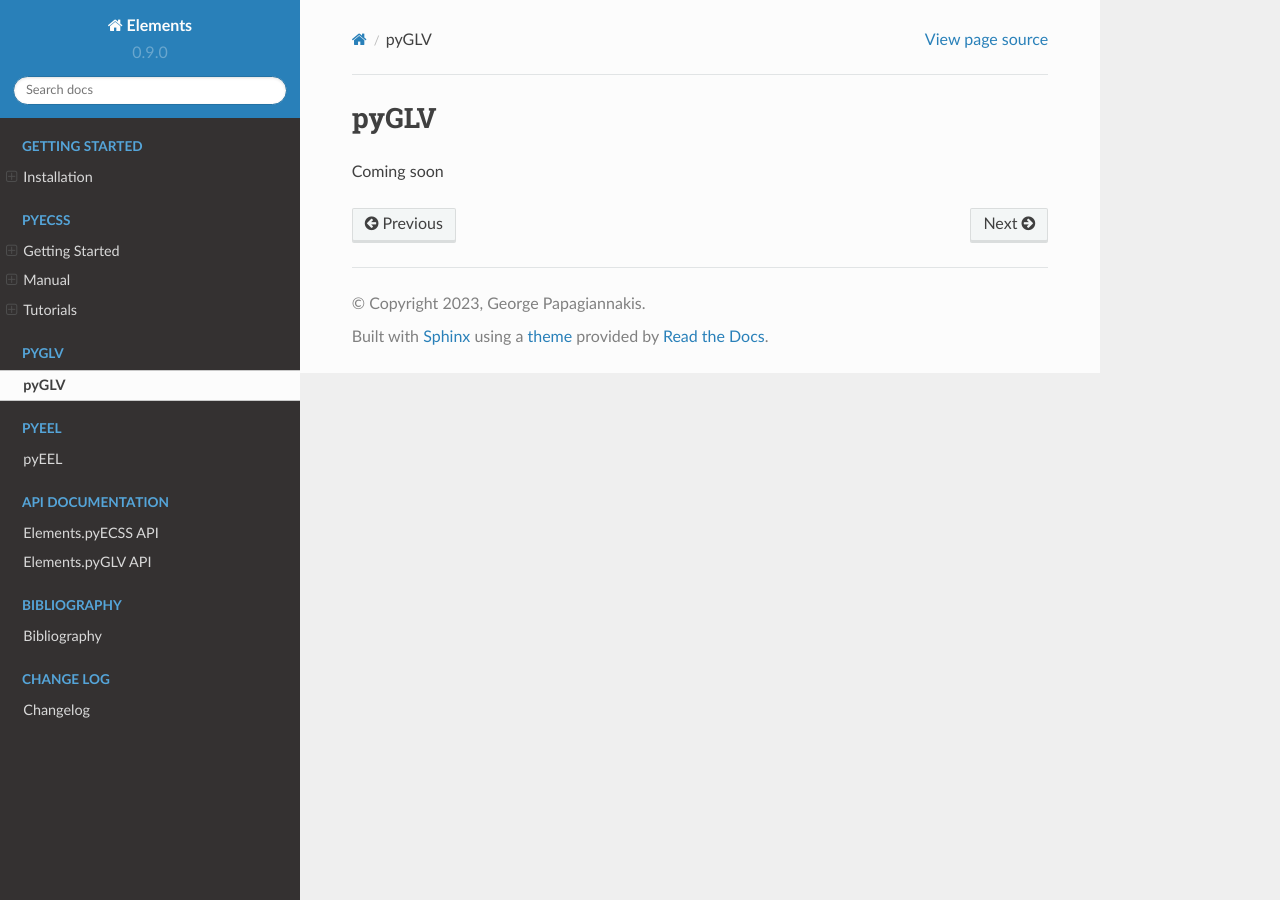
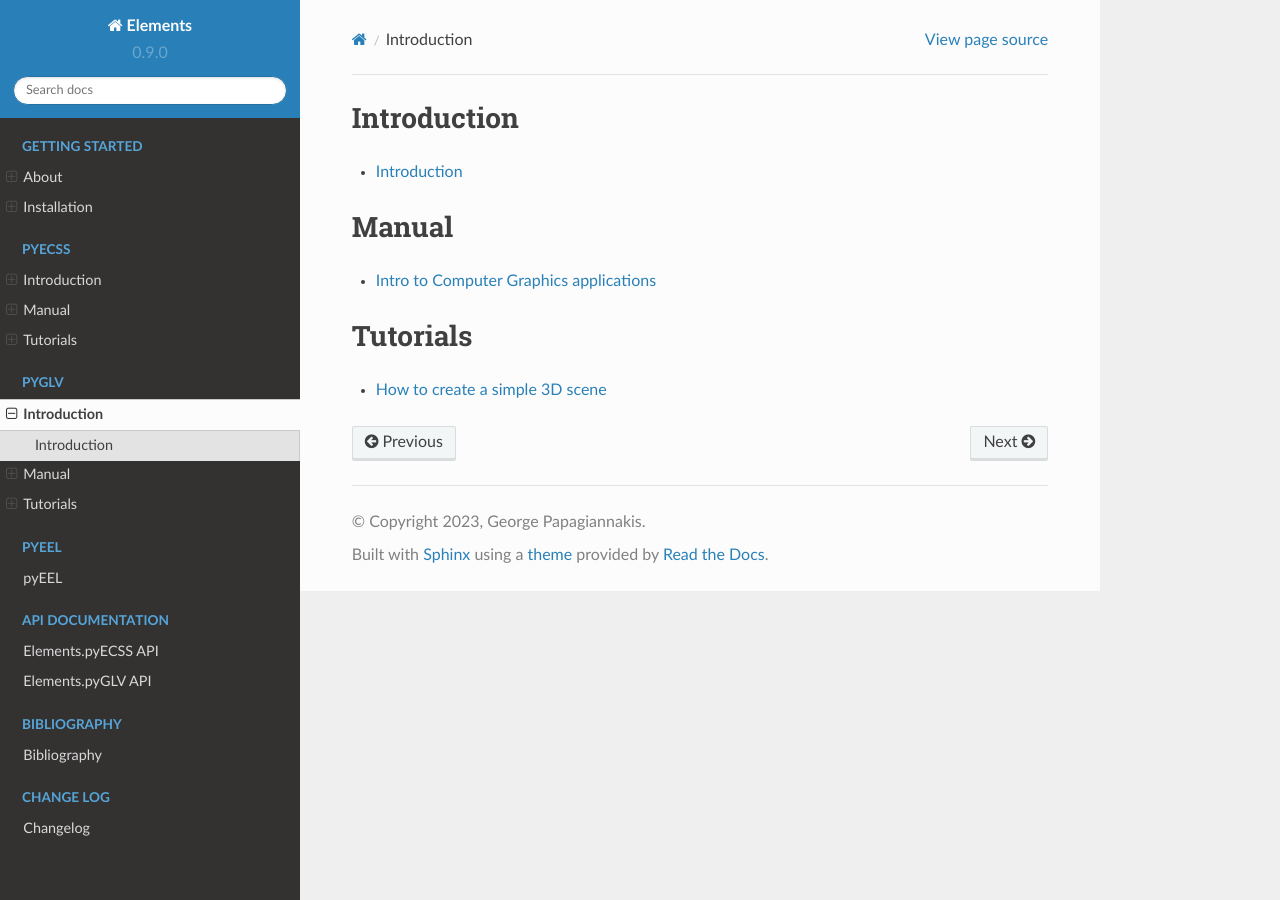
Before and after one commit to papagiannakis/Elements, a Sphinx documentation site: the page built from docs/source/pyGLV/index.rst, in a window 1280 px wide. Built offline with Sphinx 7.4.7 and the Read the Docs theme 2.0.0, drawn with Linux system fonts in a browser that asks for light colours.

Commit message:
Additional documentation (not final)

```diff
--- a/docs/index.rst
+++ b/docs/index.rst
@@ -17,6 +17,7 @@
    :caption: Getting started
    :hidden:
 
+   source/getting_started/about
    source/getting_started/installation
 
 .. toctree::
--- a/docs/source/pyECSS/index.rst
+++ b/docs/source/pyECSS/index.rst
@@ -1,11 +1,11 @@
-Getting Started
+Introduction
 ========================
 
 .. toctree::
    :maxdepth: 2
-   :name: sec-getting-started
+   :name: sec-introduction
 
-   getting_started/step_by_step
+   introduction/introduction
 
 
 Manual
--- /dev/null
+++ b/docs/source/pyECSS/introduction/introduction.rst
@@ -0,0 +1,4 @@
+Introduction
+========================
+
+This module implements the graphics pipeline using the Entity-Component-System protocol.
--- a/docs/source/pyGLV/index.rst
+++ b/docs/source/pyGLV/index.rst
@@ -1,4 +1,27 @@
-pyGLV
+Introduction
 ========================
 
-Coming soon
+.. toctree::
+   :maxdepth: 2
+   :name: sec-introduction
+
+   introduction/introduction
+
+
+Manual
+========================
+
+.. toctree::
+   :maxdepth: 2
+   :name: sec-manual
+
+   manual/introToCG
+
+Tutorials
+========================
+
+.. toctree::
+   :maxdepth: 2
+   :name: sec-tutorials
+
+   tutorials/tutorial_3D_scene
--- a/docs/source/pyECSS/getting_started/step_by_step.rst
+++ b/docs/source/pyGLV/introduction/introduction.rst
@@ -1,4 +1,4 @@
-Step by step
+Introduction
 ========================
 
 Coming soon
--- /dev/null
+++ b/docs/source/pyGLV/manual/introToCG.rst
@@ -0,0 +1,4 @@
+Intro to Computer Graphics applications
+=========================================
+
+Coming soon
```
Also changed, not shown: docs/source/generated/Elements.pyECSS.Event.Event.rst (+0 -12 lines), docs/source/getting_started/about.rst (added, +20 -0 lines), docs/source/pyGLV/tutorials/tutorial_3D_scene.rst (added, +9 -0 lines), docs/source/pyGLV/tutorials/img/cubeExample.png (added).
